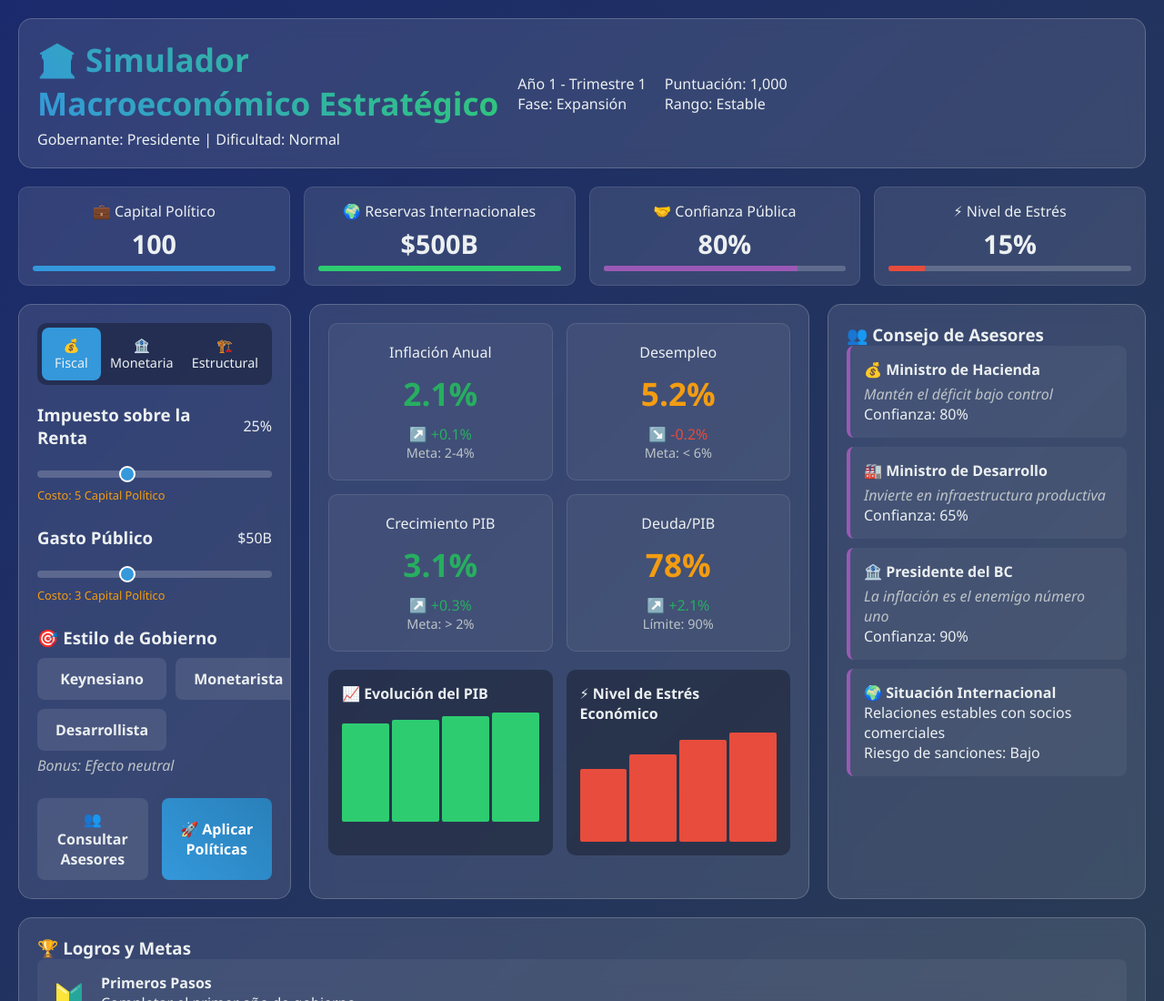
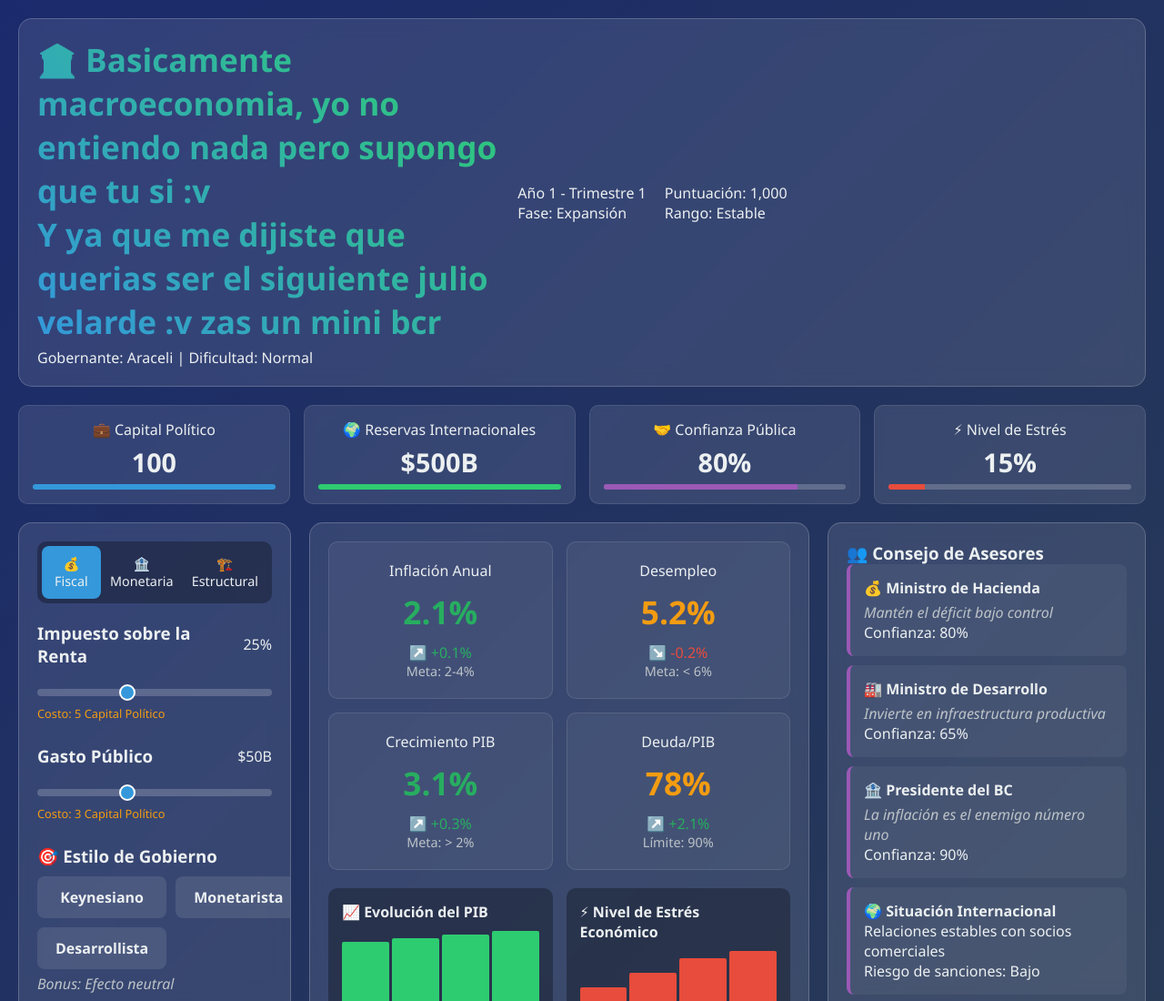
Before and after one commit to JuandeDiosAra/mencion-, a plain HTML site: page index.html in a window 1280 px wide. Shown: the top 1100 px of the page at 91% size. Drawn offline with Linux system fonts and the light colour scheme.

Commit message:
Update index.html

```diff
--- a/index.html
+++ b/index.html
@@ -437,8 +437,8 @@
         <!-- Header Principal -->
         <div class="game-header">
             <div class="game-title">
-                <h1>🏛️ Simulador Macroeconómico Estratégico</h1>
-                <p>Gobernante: <span id="player-name">Presidente</span> | Dificultad: <span id="difficulty">Normal</span></p>
+                <h1>🏛️ Basicamente macroeconomia, yo no entiendo nada pero supongo que tu si :v<br> Y ya que me dijiste que querias ser el siguiente julio velarde :v zas un mini bcr</h1>
+                <p>Gobernante: <span id="player-name">Araceli</span> | Dificultad: <span id="difficulty">Normal</span></p>
             </div>
             <div class="time-display">
                 <div id="current-time">Año 1 - Trimestre 1</div>
```
